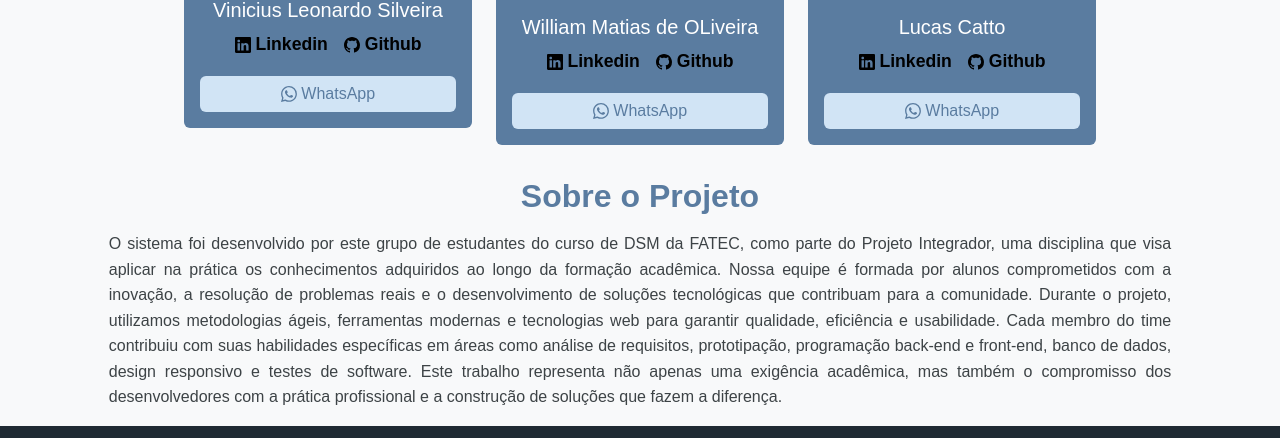
After one commit to WilliamMatiasDeOliveira/projeto_PI, a PHP site: page /projeto_PI/App/Views/sobre-nos.php in a window 1280 px wide. The commit adds this page. Shown: the part 421-859 px from the top of the page. Run offline with PHP 8.4, Linux system fonts and the light colour scheme.

Commit message:
adição de todas as paginas acessadas atraves do menu

```diff
--- a/App/Controllers/ForgotPasswordController.php
+++ b/App/Controllers/ForgotPasswordController.php
@@ -8,7 +8,7 @@ class ForgotPasswordController
 {
     /**
      * ================================================================
-     * 1️⃣ PROCESSA O FORMULÁRIO "ESQUECEU A SENHA"
+     * PROCESSA O FORMULÁRIO "ESQUECEU A SENHA"
      * rota: /forgot-password-submit
      * ================================================================
      */
@@ -64,7 +64,7 @@ class ForgotPasswordController
 
     /**
      * ================================================================
-     * 2️⃣ EXIBE A VIEW DE REDEFINIÇÃO DE SENHA (ACESSADA VIA TOKEN)
+     * EXIBE A VIEW DE REDEFINIÇÃO DE SENHA (ACESSADA VIA TOKEN)
      * rota: /reset-password/{token}
      * ================================================================
      */
@@ -84,7 +84,7 @@ class ForgotPasswordController
 
     /**
      * ================================================================
-     * 3️⃣ PROCESSA A NOVA SENHA
+     * PROCESSA A NOVA SENHA
      * rota: /reset-password-submit
      * ================================================================
      */
--- a/App/DAO/PasswordDAO.php
+++ b/App/DAO/PasswordDAO.php
@@ -59,6 +59,7 @@ class PasswordDAO extends Connection
             UPDATE {$this->table}
             SET reset_token = NULL, token_expiration = NULL
             WHERE reset_token = :token
+
         ");
         $stmt->bindValue(":token", $token);
         $stmt->execute();
--- /dev/null
+++ b/App/Views/sobre-nos.php
@@ -0,0 +1,154 @@
+<?php
+require_once "Layouts/header.php";
+require_once "Layouts/nav.php";
+?>
+
+
+ <h1 class="text-center mt-4">Colaboradores do Projeto</h1>
+
+    <div class="sobre-nos-container">
+
+    <!-- card vini -->
+        <div class="card" style="width: 18rem;">
+            <img src="assets/imgs/foto-vini.jpeg" class="card-img-top img-fluid"
+                alt="Foto do desenvolvedor"style="width: 100%; max-height: 250px;object-fit:contain" >
+            <div class="card-body">
+                <h5 class="card-title">Vinicius Leonardo Silveira</h5>
+                <p class="card-text">
+                    <a href="https://www.linkedin.com/in/vinicius-leonardo-silveira-240808351/"target="_blank">
+                        <svg xmlns="http://www.w3.org/2000/svg" width="16" height="16" fill="currentColor"
+                            class="bi bi-linkedin" viewBox="0 0 16 16">
+                            <path
+                                d="M0 1.146C0 .513.526 0 1.175 0h13.65C15.474 0 16 .513 16 1.146v13.708c0 .633-.526 1.146-1.175 1.146H1.175C.526 16 0 15.487 0 14.854zm4.943 12.248V6.169H2.542v7.225zm-1.2-8.212c.837 0 1.358-.554 1.358-1.248-.015-.709-.52-1.248-1.342-1.248S2.4 3.226 2.4 3.934c0 .694.521 1.248 1.327 1.248zm4.908 8.212V9.359c0-.216.016-.432.08-.586.173-.431.568-.878 1.232-.878.869 0 1.216.662 1.216 1.634v3.865h2.401V9.25c0-2.22-1.184-3.252-2.764-3.252-1.274 0-1.845.7-2.165 1.193v.025h-.016l.016-.025V6.169h-2.4c.03.678 0 7.225 0 7.225z" />
+                        </svg>
+                        Linkedin
+                    </a>
+
+                    <a href="https://github.com/viniSilveiraa"target="_blank">
+                        <svg xmlns="http://www.w3.org/2000/svg" width="16" height="16" fill="currentColor"
+                            class="bi bi-github" viewBox="0 0 16 16">
+                            <path
+                                d="M8 0C3.58 0 0 3.58 0 8c0 3.54 2.29 6.53 5.47 7.59.4.07.55-.17.55-.38 0-.19-.01-.82-.01-1.49-2.01.37-2.53-.49-2.69-.94-.09-.23-.48-.94-.82-1.13-.28-.15-.68-.52-.01-.53.63-.01 1.08.58 1.23.82.72 1.21 1.87.87 2.33.66.07-.52.28-.87.51-1.07-1.78-.2-3.64-.89-3.64-3.95 0-.87.31-1.59.82-2.15-.08-.2-.36-1.02.08-2.12 0 0 .67-.21 2.2.82.64-.18 1.32-.27 2-.27s1.36.09 2 .27c1.53-1.04 2.2-.82 2.2-.82.44 1.1.16 1.92.08 2.12.51.56.82 1.27.82 2.15 0 3.07-1.87 3.75-3.65 3.95.29.25.54.73.54 1.48 0 1.07-.01 1.93-.01 2.2 0 .21.15.46.55.38A8.01 8.01 0 0 0 16 8c0-4.42-3.58-8-8-8" />
+                        </svg>
+                        Github
+                    </a>
+                </p>
+                <a href="https://wa.me/5514998435757" class="btn btn-primary form-control"target="_blank">
+                    <svg xmlns="http://www.w3.org/2000/svg" width="16" height="16" fill="currentColor"
+                        class="bi bi-whatsapp" viewBox="0 0 16 16">
+                        <path
+                            d="M13.601 2.326A7.85 7.85 0 0 0 7.994 0C3.627 0 .068 3.558.064 7.926c0 1.399.366 2.76 1.057 3.965L0 16l4.204-1.102a7.9 7.9 0 0 0 3.79.965h.004c4.368 0 7.926-3.558 7.93-7.93A7.9 7.9 0 0 0 13.6 2.326zM7.994 14.521a6.6 6.6 0 0 1-3.356-.92l-.24-.144-2.494.654.666-2.433-.156-.251a6.56 6.56 0 0 1-1.007-3.505c0-3.626 2.957-6.584 6.591-6.584a6.56 6.56 0 0 1 4.66 1.931 6.56 6.56 0 0 1 1.928 4.66c-.004 3.639-2.961 6.592-6.592 6.592m3.615-4.934c-.197-.099-1.17-.578-1.353-.646-.182-.065-.315-.099-.445.099-.133.197-.513.646-.627.775-.114.133-.232.148-.43.05-.197-.1-.836-.308-1.592-.985-.59-.525-.985-1.175-1.103-1.372-.114-.198-.011-.304.088-.403.087-.088.197-.232.296-.346.1-.114.133-.198.198-.33.065-.134.034-.248-.015-.347-.05-.099-.445-1.076-.612-1.47-.16-.389-.323-.335-.445-.34-.114-.007-.247-.007-.38-.007a.73.73 0 0 0-.529.247c-.182.198-.691.677-.691 1.654s.71 1.916.81 2.049c.098.133 1.394 2.132 3.383 2.992.47.205.84.326 1.129.418.475.152.904.129 1.246.08.38-.058 1.171-.48 1.338-.943.164-.464.164-.86.114-.943-.049-.084-.182-.133-.38-.232" />
+                    </svg>
+                    WhatsApp
+                </a>
+            </div>
+
+        </div>
+
+        <!-- card william -->
+        <div class="card" style="width: 18rem;">
+            <img src="assets/imgs/foto-william2edit.jpg" class="card-img-top img-fluid"
+                alt="Foto do desenvolvedor"style="object-fit: cover; height: 250px;">
+            <div class="card-body">
+                <h5 class="card-title">William Matias de OLiveira</h5>
+                <p class="card-text">
+                    <a href="https://www.linkedin.com/in/william-matias-2402b01b1/"target="_blank">
+                        <svg xmlns="http://www.w3.org/2000/svg" width="16" height="16" fill="currentColor"
+                            class="bi bi-linkedin" viewBox="0 0 16 16">
+                            <path
+                                d="M0 1.146C0 .513.526 0 1.175 0h13.65C15.474 0 16 .513 16 1.146v13.708c0 .633-.526 1.146-1.175 1.146H1.175C.526 16 0 15.487 0 14.854zm4.943 12.248V6.169H2.542v7.225zm-1.2-8.212c.837 0 1.358-.554 1.358-1.248-.015-.709-.52-1.248-1.342-1.248S2.4 3.226 2.4 3.934c0 .694.521 1.248 1.327 1.248zm4.908 8.212V9.359c0-.216.016-.432.08-.586.173-.431.568-.878 1.232-.878.869 0 1.216.662 1.216 1.634v3.865h2.401V9.25c0-2.22-1.184-3.252-2.764-3.252-1.274 0-1.845.7-2.165 1.193v.025h-.016l.016-.025V6.169h-2.4c.03.678 0 7.225 0 7.225z" />
+                        </svg>
+                        Linkedin
+                    </a>
+
+                    <a href="https://github.com/WilliamMatiasDeOliveira"target="_blank">
+                        <svg xmlns="http://www.w3.org/2000/svg" width="16" height="16" fill="currentColor"
+                            class="bi bi-github" viewBox="0 0 16 16">
+                            <path
+                                d="M8 0C3.58 0 0 3.58 0 8c0 3.54 2.29 6.53 5.47 7.59.4.07.55-.17.55-.38 0-.19-.01-.82-.01-1.49-2.01.37-2.53-.49-2.69-.94-.09-.23-.48-.94-.82-1.13-.28-.15-.68-.52-.01-.53.63-.01 1.08.58 1.23.82.72 1.21 1.87.87 2.33.66.07-.52.28-.87.51-1.07-1.78-.2-3.64-.89-3.64-3.95 0-.87.31-1.59.82-2.15-.08-.2-.36-1.02.08-2.12 0 0 .67-.21 2.2.82.64-.18 1.32-.27 2-.27s1.36.09 2 .27c1.53-1.04 2.2-.82 2.2-.82.44 1.1.16 1.92.08 2.12.51.56.82 1.27.82 2.15 0 3.07-1.87 3.75-3.65 3.95.29.25.54.73.54 1.48 0 1.07-.01 1.93-.01 2.2 0 .21.15.46.55.38A8.01 8.01 0 0 0 16 8c0-4.42-3.58-8-8-8" />
+                        </svg>
+                        Github
+                    </a>
+                </p>
+                <a href="https://wa.me/5514998546814" class="btn btn-primary form-control"target="_blank">
+                    <svg xmlns="http://www.w3.org/2000/svg" width="16" height="16" fill="currentColor"
+                        class="bi bi-whatsapp" viewBox="0 0 16 16">
+                        <path
+                            d="M13.601 2.326A7.85 7.85 0 0 0 7.994 0C3.627 0 .068 3.558.064 7.926c0 1.399.366 2.76 1.057 3.965L0 16l4.204-1.102a7.9 7.9 0 0 0 3.79.965h.004c4.368 0 7.926-3.558 7.93-7.93A7.9 7.9 0 0 0 13.6 2.326zM7.994 14.521a6.6 6.6 0 0 1-3.356-.92l-.24-.144-2.494.654.666-2.433-.156-.251a6.56 6.56 0 0 1-1.007-3.505c0-3.626 2.957-6.584 6.591-6.584a6.56 6.56 0 0 1 4.66 1.931 6.56 6.56 0 0 1 1.928 4.66c-.004 3.639-2.961 6.592-6.592 6.592m3.615-4.934c-.197-.099-1.17-.578-1.353-.646-.182-.065-.315-.099-.445.099-.133.197-.513.646-.627.775-.114.133-.232.148-.43.05-.197-.1-.836-.308-1.592-.985-.59-.525-.985-1.175-1.103-1.372-.114-.198-.011-.304.088-.403.087-.088.197-.232.296-.346.1-.114.133-.198.198-.33.065-.134.034-.248-.015-.347-.05-.099-.445-1.076-.612-1.47-.16-.389-.323-.335-.445-.34-.114-.007-.247-.007-.38-.007a.73.73 0 0 0-.529.247c-.182.198-.691.677-.691 1.654s.71 1.916.81 2.049c.098.133 1.394 2.132 3.383 2.992.47.205.84.326 1.129.418.475.152.904.129 1.246.08.38-.058 1.171-.48 1.338-.943.164-.464.164-.86.114-.943-.049-.084-.182-.133-.38-.232" />
+                    </svg>
+                    WhatsApp
+                </a>
+            </div>
+
+        </div>
+
+        <!-- card lucas -->
+        <div class="card" style="width: 18rem;">
+            <img src="assets/imgs/foto-lucas.jpg" class="card-img-top img-fluid"
+                alt="Foto do desenvolvedor"style="object-fit: cover; height: 250px;">
+            <div class="card-body">
+                <h5 class="card-title">Lucas Catto</h5>
+                <p class="card-text">
+                    <a href="https://www.linkedin.com/in/lucas-catto/"target="_blank">
+                        <svg xmlns="http://www.w3.org/2000/svg" width="16" height="16" fill="currentColor"
+                            class="bi bi-linkedin" viewBox="0 0 16 16">
+                            <path
+                                d="M0 1.146C0 .513.526 0 1.175 0h13.65C15.474 0 16 .513 16 1.146v13.708c0 .633-.526 1.146-1.175 1.146H1.175C.526 16 0 15.487 0 14.854zm4.943 12.248V6.169H2.542v7.225zm-1.2-8.212c.837 0 1.358-.554 1.358-1.248-.015-.709-.52-1.248-1.342-1.248S2.4 3.226 2.4 3.934c0 .694.521 1.248 1.327 1.248zm4.908 8.212V9.359c0-.216.016-.432.08-.586.173-.431.568-.878 1.232-.878.869 0 1.216.662 1.216 1.634v3.865h2.401V9.25c0-2.22-1.184-3.252-2.764-3.252-1.274 0-1.845.7-2.165 1.193v.025h-.016l.016-.025V6.169h-2.4c.03.678 0 7.225 0 7.225z" />
+                        </svg>
+                        Linkedin
+                    </a>
+
+                    <a href="https://github.com/lucas-catto"target="_blank">
+                        <svg xmlns="http://www.w3.org/2000/svg" width="16" height="16" fill="currentColor"
+                            class="bi bi-github" viewBox="0 0 16 16">
+                            <path
+                                d="M8 0C3.58 0 0 3.58 0 8c0 3.54 2.29 6.53 5.47 7.59.4.07.55-.17.55-.38 0-.19-.01-.82-.01-1.49-2.01.37-2.53-.49-2.69-.94-.09-.23-.48-.94-.82-1.13-.28-.15-.68-.52-.01-.53.63-.01 1.08.58 1.23.82.72 1.21 1.87.87 2.33.66.07-.52.28-.87.51-1.07-1.78-.2-3.64-.89-3.64-3.95 0-.87.31-1.59.82-2.15-.08-.2-.36-1.02.08-2.12 0 0 .67-.21 2.2.82.64-.18 1.32-.27 2-.27s1.36.09 2 .27c1.53-1.04 2.2-.82 2.2-.82.44 1.1.16 1.92.08 2.12.51.56.82 1.27.82 2.15 0 3.07-1.87 3.75-3.65 3.95.29.25.54.73.54 1.48 0 1.07-.01 1.93-.01 2.2 0 .21.15.46.55.38A8.01 8.01 0 0 0 16 8c0-4.42-3.58-8-8-8" />
+                        </svg>
+                        Github
+                    </a>
+                </p>
+                <a href="https://wa.me/5514997946335" class="btn btn-primary form-control"target="_blank">
+                    <svg xmlns="http://www.w3.org/2000/svg" width="16" height="16" fill="currentColor"
+                        class="bi bi-whatsapp" viewBox="0 0 16 16">
+                        <path
+                            d="M13.601 2.326A7.85 7.85 0 0 0 7.994 0C3.627 0 .068 3.558.064 7.926c0 1.399.366 2.76 1.057 3.965L0 16l4.204-1.102a7.9 7.9 0 0 0 3.79.965h.004c4.368 0 7.926-3.558 7.93-7.93A7.9 7.9 0 0 0 13.6 2.326zM7.994 14.521a6.6 6.6 0 0 1-3.356-.92l-.24-.144-2.494.654.666-2.433-.156-.251a6.56 6.56 0 0 1-1.007-3.505c0-3.626 2.957-6.584 6.591-6.584a6.56 6.56 0 0 1 4.66 1.931 6.56 6.56 0 0 1 1.928 4.66c-.004 3.639-2.961 6.592-6.592 6.592m3.615-4.934c-.197-.099-1.17-.578-1.353-.646-.182-.065-.315-.099-.445.099-.133.197-.513.646-.627.775-.114.133-.232.148-.43.05-.197-.1-.836-.308-1.592-.985-.59-.525-.985-1.175-1.103-1.372-.114-.198-.011-.304.088-.403.087-.088.197-.232.296-.346.1-.114.133-.198.198-.33.065-.134.034-.248-.015-.347-.05-.099-.445-1.076-.612-1.47-.16-.389-.323-.335-.445-.34-.114-.007-.247-.007-.38-.007a.73.73 0 0 0-.529.247c-.182.198-.691.677-.691 1.654s.71 1.916.81 2.049c.098.133 1.394 2.132 3.383 2.992.47.205.84.326 1.129.418.475.152.904.129 1.246.08.38-.058 1.171-.48 1.338-.943.164-.464.164-.86.114-.943-.049-.084-.182-.133-.38-.232" />
+                    </svg>
+                    WhatsApp
+                </a>
+            </div>
+
+        </div>
+    </div>
+    <!-- fim do container -->
+
+    <div class="text-container">
+        <h1>Sobre o Projeto</h1>
+
+        <p>
+            O sistema foi desenvolvido por este grupo de estudantes do curso de DSM da FATEC, como parte do
+            Projeto Integrador, uma disciplina que visa aplicar na prática os conhecimentos adquiridos ao longo da formação
+            acadêmica.
+
+            Nossa equipe é formada por alunos comprometidos com a inovação, a resolução de problemas reais e o
+            desenvolvimento
+            de soluções tecnológicas que contribuam para a comunidade. Durante o projeto, utilizamos metodologias ágeis,
+            ferramentas modernas e tecnologias web para garantir qualidade, eficiência e usabilidade.
+
+            Cada membro do time contribuiu com suas habilidades específicas em áreas como análise de requisitos,
+            prototipação,
+            programação back-end e front-end, banco de dados, design responsivo e testes de software.
+
+            Este trabalho representa não apenas uma exigência acadêmica, mas também o compromisso dos desenvolvedores com a
+            prática profissional e a construção de soluções que fazem a diferença.
+        </p>
+    </div>
+
+
+
+
+
+
+
+<?php
+require_once "Layouts/footer.php";
+?>
```
Also changed, not shown: App/Controllers/MainController.php (+12 -0 lines), App/Views/cadastro.php (added, +96 -0 lines), App/Views/contatos.php (added, +96 -0 lines), Modelagens/script.sql (+7 -10 lines), routes.php (+19 -0 lines).
